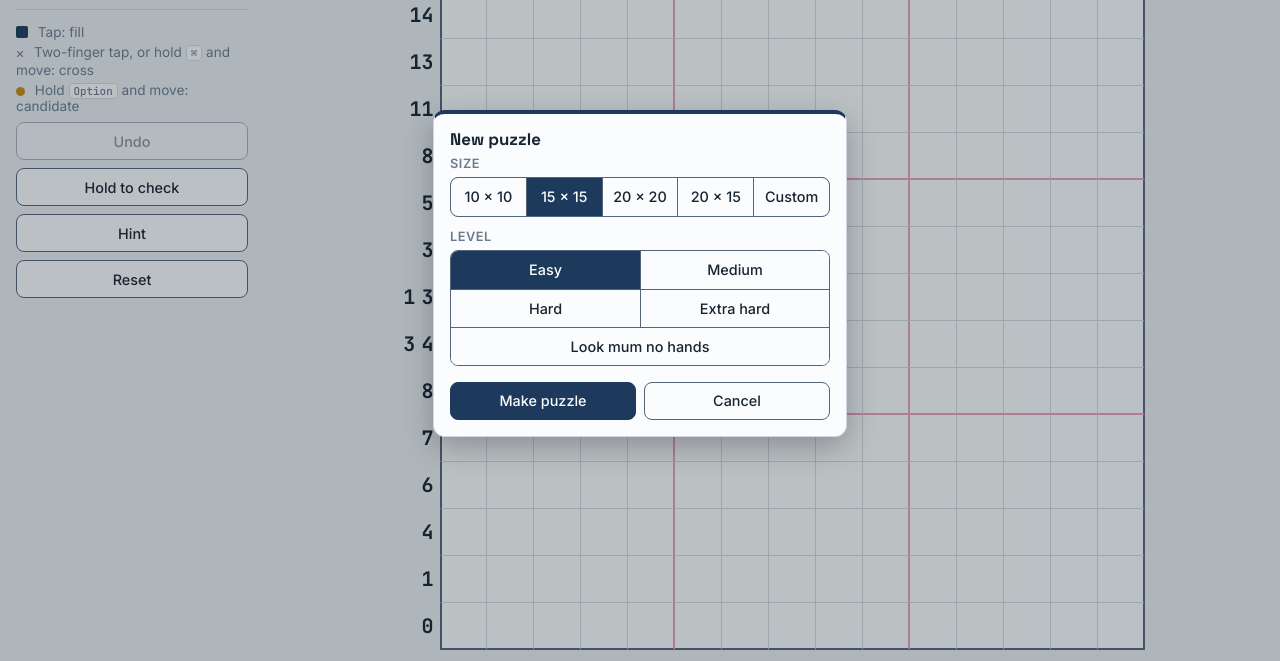
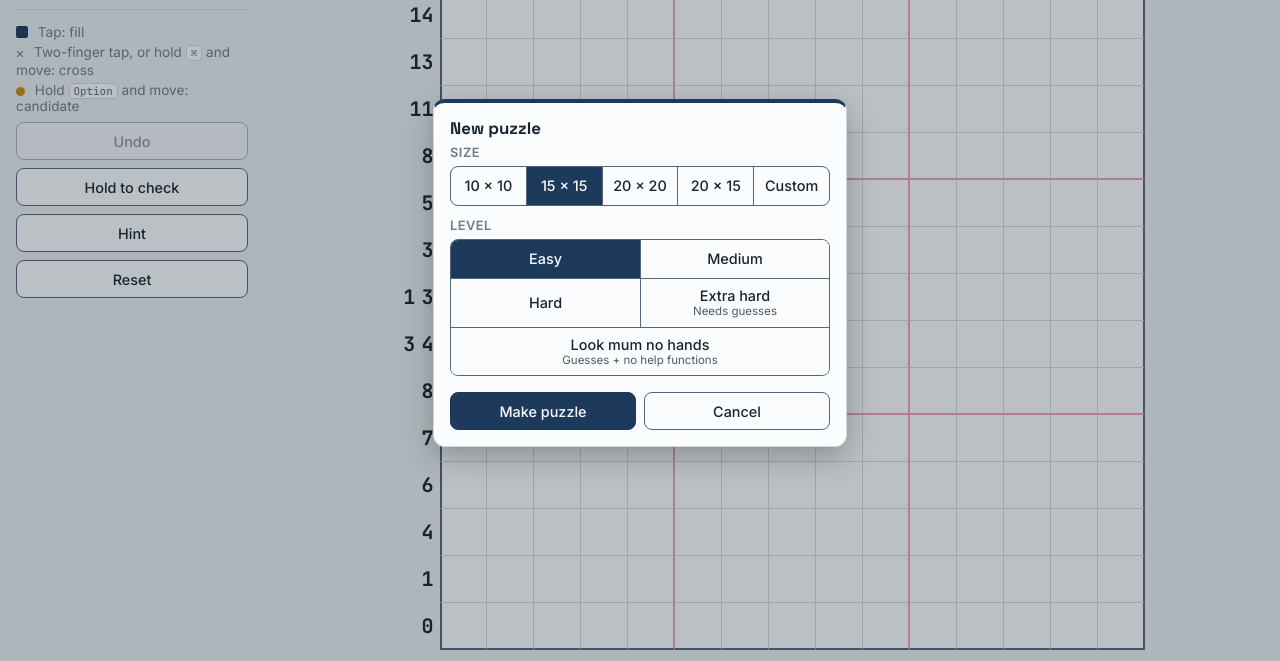
Before and after one commit to Hannazzzzz/nonograms, a plain HTML site: page index.html in a window 1280 px wide. Both pictures are taken after a click on the button "New puzzle". Shown: the part 127-788 px from the top of the page. Drawn offline with Linux system fonts and the light colour scheme.

Commit message:
Show what Extra hard and Look mum no hands change on their buttons
Replaces the Look mum no hands tooltip with a small line on the button. Extra hard: "Needs guesses". Look mum no hands: "Guesses + no help functions".

Co-Authored-By: Claude Opus 5.5 <noreply@anthropic.com>
Claude-Session: https://claude.ai/code/session_016ZtLjZC1R3obW33wh1zfjJ

```diff
--- a/index.html
+++ b/index.html
@@ -215,6 +215,9 @@ button.danger { border-color: var(--error); color: var(--error); }
 #levelSeg button:nth-child(even) { border-left: 1px solid var(--line-strong); }
 #levelSeg button:nth-child(n+3) { border-top: 1px solid var(--line-strong); }
 #levelSeg button:nth-child(5) { grid-column: 1 / -1; }
+/* Extra hard and Look mum no hands: a small line under the name saying what is different (Hanna's choice over a tooltip). */
+#levelSeg button.has-sub { flex-direction: column; gap: 1px; }
+.lvl-sub { display: block; font-size: 0.72rem; font-weight: 400; line-height: 1.2; opacity: 0.75; }
 .new-card .wi-actions { margin-top: 16px; }
 /* Sizes: one row of five; on narrow screens 3 + 2 (Custom twice as wide). 1px gaps show the line colour. */
 #sizeSeg { display: grid; grid-template-columns: repeat(5, 1fr); gap: 1px; background: var(--line-strong); }
@@ -489,8 +492,8 @@ html.focus .toolbar { flex-wrap: wrap; }
           <button data-level="easy" aria-pressed="true">Easy</button>
           <button data-level="medium" aria-pressed="false">Medium</button>
           <button data-level="hard" aria-pressed="false">Hard</button>
-          <button data-level="giveup" aria-pressed="false">Extra hard</button>
-          <button data-level="nohands" aria-pressed="false" title="Extra hard, with no help functions">Look mum no hands</button>
+          <button data-level="giveup" class="has-sub" aria-pressed="false">Extra hard<span class="lvl-sub">Needs guesses</span></button>
+          <button data-level="nohands" class="has-sub" aria-pressed="false">Look mum no hands<span class="lvl-sub">Guesses + no help functions</span></button>
         </div>
         <div class="wi-actions">
           <button id="newMake" class="primary">Make puzzle</button>
```
